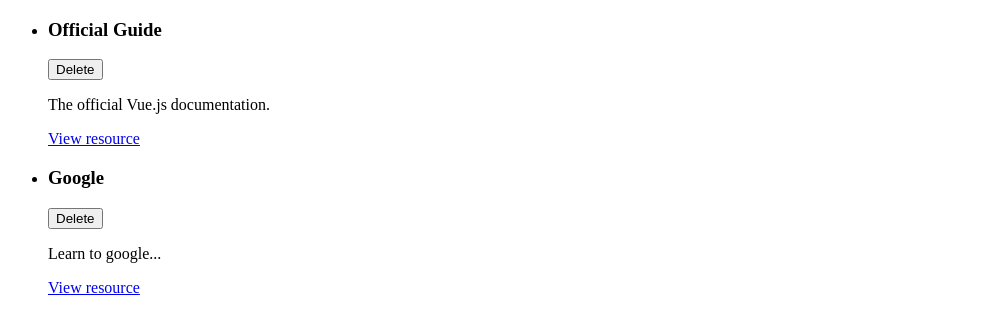
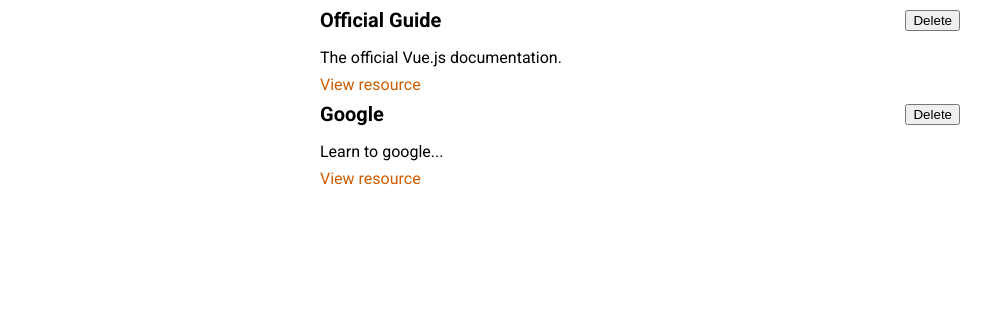
Before and after one commit to davidtheweb-dev/learning-resources-app, a Vue app: page / in a window 1280 px wide. Shown: the top 334 px of the page, without its empty margins (0-991 px from the left). Built offline with nearby package versions, Linux system fonts and the light colour scheme.

Commit message:
Styling and more components

```diff
--- a/src/App.vue
+++ b/src/App.vue
@@ -1,21 +1,13 @@
 <template>
-  <ul>
-    <learning-resource
-      v-for="res in storedResources"
-      :key="res.id"
-      :title="res.title"
-      :description="res.description"
-      :link="res.link"
-    ></learning-resource>
-  </ul>
+  <stored-resources :resources="storedResources"></stored-resources>
 </template>
 
 <script>
-import LearningResource from "./components/learning-resources/LearningResource.vue";
+import StoredResources from "./components/learning-resources/StoredResources.vue";
 
 export default {
   components: {
-    LearningResource,
+    StoredResources,
   },
   data() {
     return {
@@ -37,3 +29,19 @@
   },
 };
 </script>
+
+<style>
+@import url("https://fonts.googleapis.com/css2?family=Roboto:wght@400;700&display=swap");
+
+* {
+  box-sizing: border-box;
+}
+
+html {
+  font-family: "Roboto", sans-serif;
+}
+
+body {
+  margin: 0;
+}
+</style>
--- a/src/components/learning-resources/LearningResource.vue
+++ b/src/components/learning-resources/LearningResource.vue
@@ -18,3 +18,35 @@
   props: ["title", "description", "link"],
 };
 </script>
+
+<style scoped>
+li {
+  margin: auto;
+  max-width: 40rem;
+}
+
+header {
+  display: flex;
+  justify-content: space-between;
+  align-items: center;
+}
+
+h3 {
+  font-size: 1.25rem;
+  margin: 0.5rem 0;
+}
+
+p {
+  margin: 0.5rem 0;
+}
+
+a {
+  text-decoration: none;
+  color: #ce5c00;
+}
+
+a:hover,
+a:active {
+  color: #c89300;
+}
+</style>
--- /dev/null
+++ b/src/components/learning-resources/StoredResources.vue
@@ -0,0 +1,32 @@
+<template>
+  <ul>
+    <learning-resource
+      v-for="res in resources"
+      :key="res.id"
+      :title="res.title"
+      :description="res.description"
+      :link="res.link"
+    ></learning-resource>
+  </ul>
+</template>
+
+<script>
+import LearningResource from "./LearningResource.vue";
+
+export default {
+  props: ["resources"],
+  components: {
+    LearningResource,
+  },
+};
+</script>
+
+<style scoped>
+ul {
+  list-style: none;
+  margin: 0;
+  padding: 0;
+  margin: auto;
+  max-width: 40rem;
+}
+</style>
```
